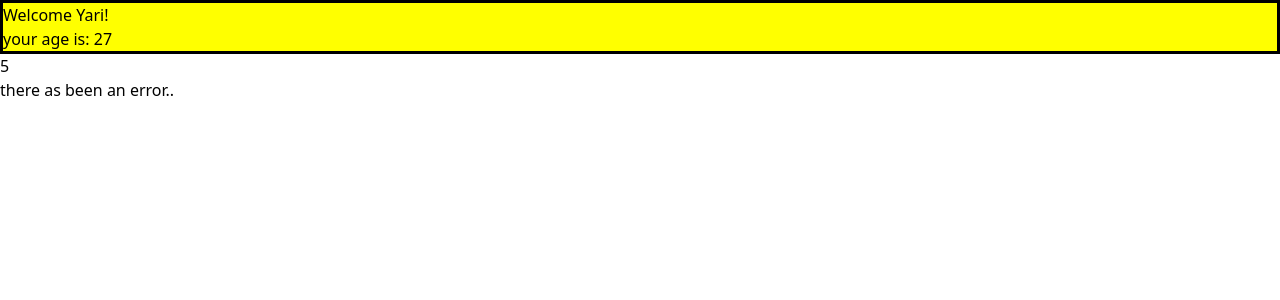
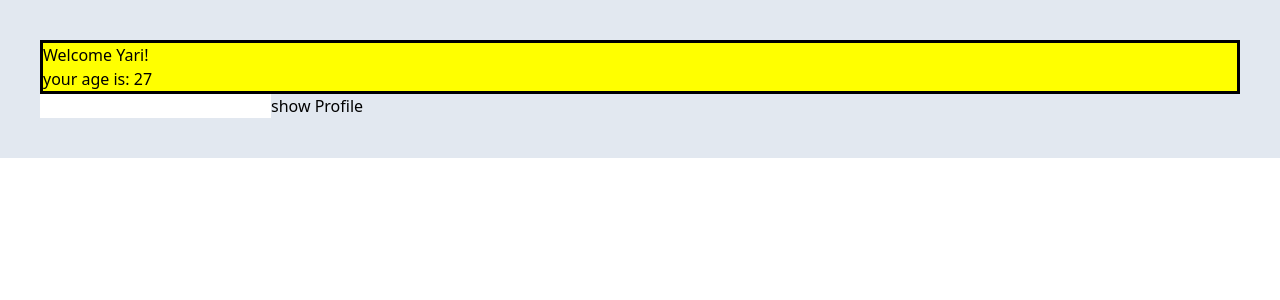
Before and after one commit to Yaricherchi7/React.js, a React (Create React App) app: page / in a window 1280 px wide. Shown: the top 300 px of the page. Built offline with nearby package versions, Linux system fonts and the light colour scheme; no server answers.

Commit message:
es svolto

```diff
--- a/src/App.js
+++ b/src/App.js
@@ -1,16 +1,15 @@
 import React from "react";
 import { Counter } from "./Counter";
 import { Welcome } from "./Welcome";
-import { GithubUsers } from "./GithubUsers";
+import { GithubUserList } from "./GithubUserList";
 
 export class App extends React.Component {
 
   render() {
     return (
-      <div >
+      <div className="bg-slate-200 p-10"  >
         <Welcome name="Yari"/>
-        <Counter/>
-        <GithubUsers username="yaricherchi7"/>
+        <GithubUserList/>
       </div>
     );
   }
--- /dev/null
+++ b/src/GithubUserList.js
@@ -0,0 +1,30 @@
+ import { useState } from "react";
+import { GithubUsers } from "./GithubUsers";
+
+ export function GithubUserList(){
+    const [user, setUser] = useState([])
+    const [value, setValue] = useState("")
+
+
+    const HandleAddUser = ()=> {
+        setUser([...user,value])
+        setValue("")
+    }
+
+    const HandleChangeInput = (event)=>{
+        setValue(event.target.value)
+        setUser([])
+    }
+
+    return(
+        <div>
+            <input value={value} onChange={HandleChangeInput}/>
+            <button onClick={HandleAddUser}>show Profile</button>
+
+            <div>
+                {user.map((user,index=><GithubUsers key={index} username={user}/>
+            ))}
+            </div>
+        </div>
+    )
+ }
```
